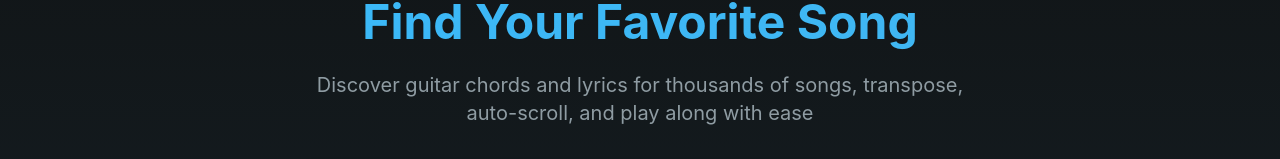
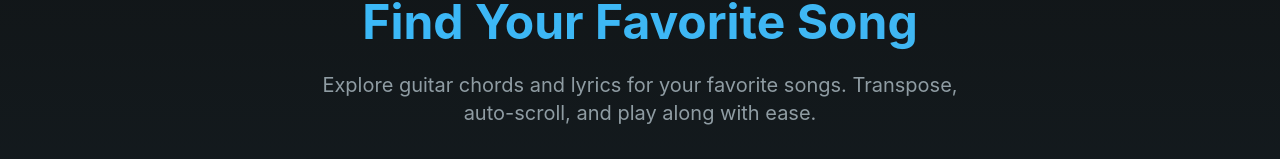
Before and after one commit to Dfaalt/DfaaltChords, a React (Vite) app: page / in a window 1280 px wide. Shown: the part 140-299 px from the top of the page. Built offline with nearby package versions, Linux system fonts and the light colour scheme.

Commit message:
fix: update chord lyrics in mockSongs and improve description in Index page

```diff
--- a/src/data/mockSongs.ts
+++ b/src/data/mockSongs.ts
@@ -1217,12 +1217,16 @@ export const mockSongs: Song[] = [
       // Pre-Chorus 2
       {
         part: "Pre-Chorus",
-        chordLyric:
-          "[Cadd9]I know it breaks your [D]heart [Em7]Moved to the city in a broke down [D]car and",
-      },
-      {
-        chordLyric:
-          "[Cadd9]Four years, no [D]calls [Em7]Now you're looking pretty in a hotel [D]bar and",
+        chordLyric: "[Cadd9]  I know it breaks [D]your heart",
+      },
+      {
+        chordLyric: "[Em7]Moved to the city in a broke [D]down car and",
+      },
+      {
+        chordLyric: "[Cadd9]  Four years, no [D]calls",
+      },
+      {
+        chordLyric: "[Em7]Now you're looking pretty in a hotel [D]bar and",
       },
       {
         chordLyric: "[Cadd9]I     ca[D]n't stop[Em7]     [D]",
--- a/src/pages/Index.tsx
+++ b/src/pages/Index.tsx
@@ -26,8 +26,8 @@ export const Index = () => {
             Find Your Favorite Song
           </h1>
           <p className="text-xl text-muted-foreground mb-8 max-w-2xl mx-auto">
-            Discover guitar chords and lyrics for thousands of songs, transpose,
-            auto-scroll, and play along with ease
+            Explore guitar chords and lyrics for your favorite songs. Transpose,
+            auto-scroll, and play along with ease.
           </p>
           <SearchBar value={searchQuery} onChange={setSearchQuery} />
         </div>
```
